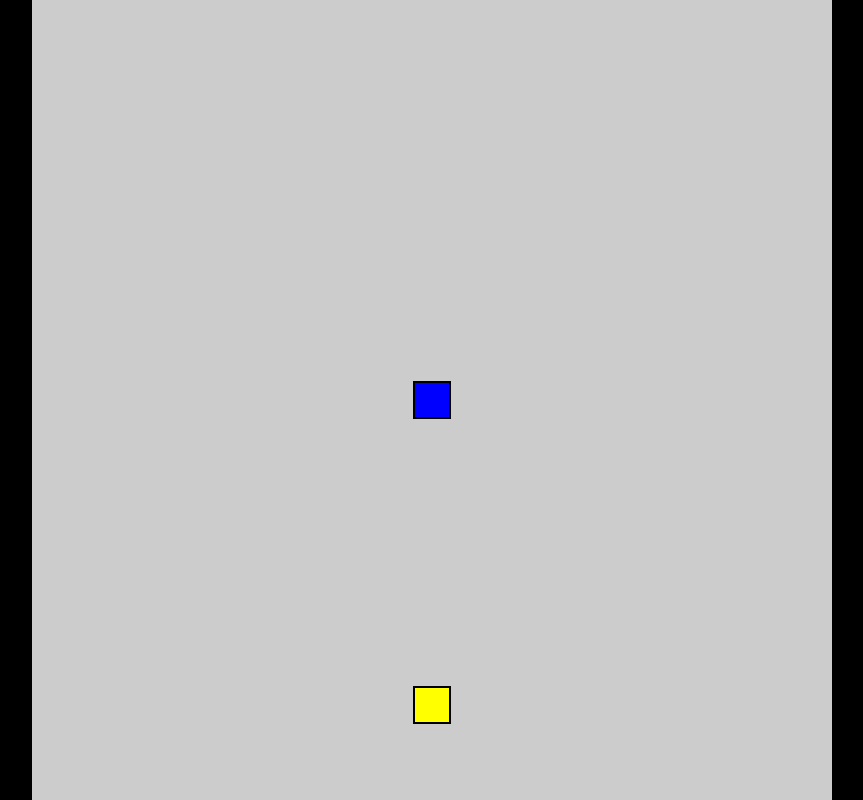
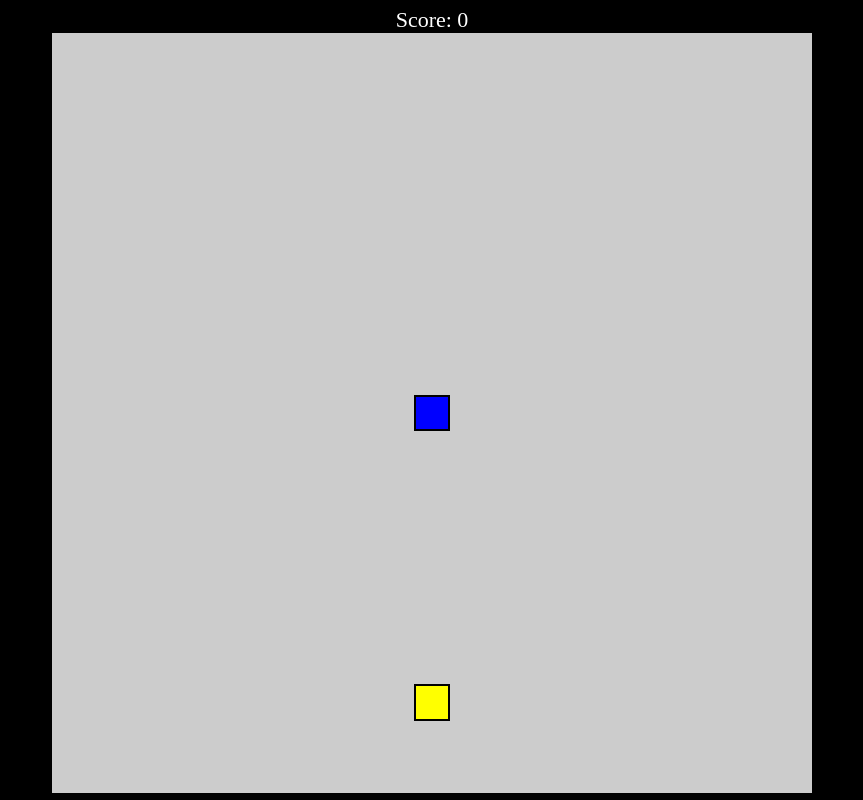
Before and after one commit to Draugsvoll/snake, a plain HTML site: page index.html in a window 1280 px wide. Shown: the whole page, without its empty margins (208-1071 px from the left). Drawn offline with Linux system fonts and the light colour scheme.

Commit message:
added score

```diff
--- a/food.js
+++ b/food.js
@@ -3,12 +3,16 @@ import { randomGridPosition } from './grid.js'
 
 var food = randomFoodposition()
 const EXPANSION_RATE = 2
+export var scoreboard = document.querySelector(".scoreboard");
+export let score = 0
 
 
 export function update() {
   if(snakeOnFood(food)) {
           expandSnake(EXPANSION_RATE)
           food = randomFoodposition()
+          score += 10
+          scoreboard.textContent = "Score: " + score;
   }
 }
 
--- a/game.js
+++ b/game.js
@@ -1,17 +1,18 @@
 import { update as updateSnake, draw as drawSnake, SNAKE_SPEED } from './snake.js'
-import { update as updateFood, draw as drawFood} from './food.js'
+import { update as updateFood, draw as drawFood, scoreboard, score} from './food.js'
 import { getSnakeHead, snakeInterception} from './snake.js'
 import { outsideGrid } from './grid.js'
 
-
+scoreboard.textContent = "Score: " + score;
 let lastRenderTime = 0
-const gameBoard = document.getElementById('game-board')
+var gameBoard = document.getElementById('game-board')
 let gameOver = false
 
  // *game loop  timestamp
 function main(currentTime) {
     if(gameOver === true ) {
-       if (confirm('You lost. Press OK to restart')) {
+        scoreboard.textContent = "Score: " + score;
+       if (confirm(score+' Points! Press OK to restart')) {
            window.location = '/'   // refresh page
        }
        return
--- a/index.html
+++ b/index.html
@@ -7,6 +7,7 @@
     <link rel="stylesheet" href="style.css">
 </head>
 <body>
+    <div class="scoreboard"></div>
     <div id="game-board"></div>
 
     <script defer src="game.js" type="module"></script>
--- a/style.css
+++ b/style.css
@@ -2,6 +2,7 @@ body {
     height: 100vh;
     width: 100vw;
     display:flex;
+    flex-direction: column;
     justify-content: center;
     align-items: center;
     margin:0;
@@ -10,8 +11,8 @@ body {
 
 #game-board {
     background-color: #ccc;
-    width: 100vmin;
-    height: 100vmin;
+    width: 95vmin;
+    height: 95vmin;
     /*vmin uses the ratio of the smallest side. */
     display:grid;
     /* use grid to make 21 rows and columns, same size */
@@ -29,3 +30,8 @@ body {
     background: yellow;
     border: 0.25vmin solid black;
 }
+
+.scoreboard {
+    color:white;
+    font-size: 22px;
+}
```
